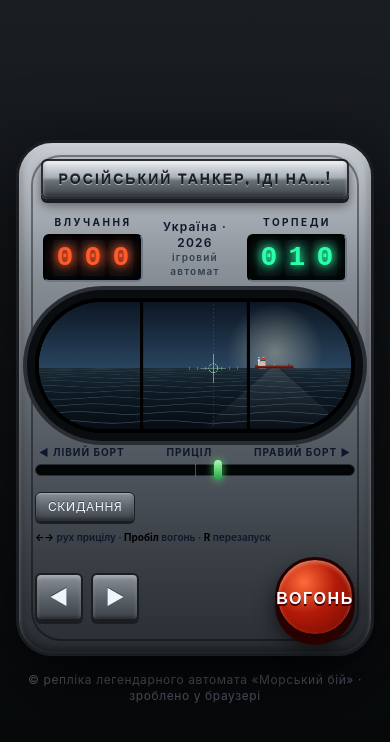
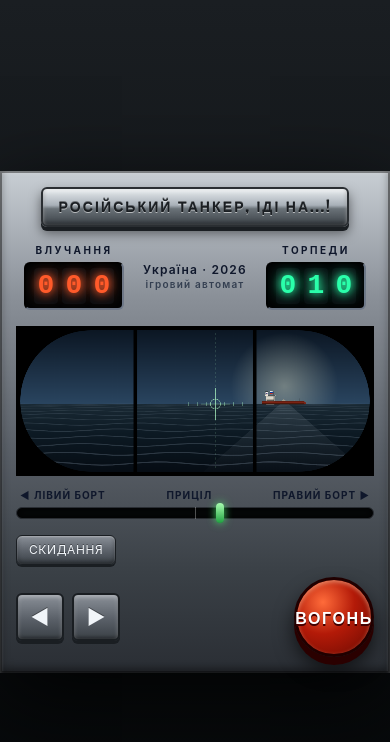
Before and after one commit to codebdbd/tanker, a React (Vite) app: page / in a window 390 px wide. Shown: the top 742 px of the page. Built offline with nearby package versions, Linux system fonts and the light colour scheme.

Commit message:
Mobile optimizations: hide hints/copyright, remove padding/borders, full screen

```diff
--- a/src/App.tsx
+++ b/src/App.tsx
@@ -864,24 +864,25 @@ export default function App() {
   // ИНТЕРФЕЙС
   // ==========================================================
   return (
-    <div className="min-h-screen w-full bg-gradient-to-b from-[#1a1e22] to-[#050708] text-slate-200 flex flex-col items-center justify-center p-4 select-none">
+    <div className="min-h-screen w-full bg-gradient-to-b from-[#1a1e22] to-[#050708] text-slate-200 flex flex-col items-center justify-center p-0 md:p-4 select-none">
       <div className="w-full max-w-5xl">
         <div
-          className="relative rounded-[36px] p-4 md:p-10 shadow-[0_25px_80px_rgba(0,0,0,0.8)]"
+          className="relative rounded-none md:rounded-[36px] p-0 md:p-10 shadow-none md:shadow-[0_25px_80px_rgba(0,0,0,0.8)]"
           style={{
             background:
               "linear-gradient(180deg,#c8ced4 0%,#8a9098 25%,#5a6068 55%,#3a4046 80%,#2a2e34 100%)",
-            border: "3px solid #1a1e22",
+            border: "0 solid #1a1e22",
             boxShadow:
               "inset 0 2px 4px rgba(255,255,255,0.4), inset 0 -4px 10px rgba(0,0,0,0.5), 0 25px 80px rgba(0,0,0,0.8)",
           }}
         >
           <div
-            className="absolute inset-3 rounded-[30px] pointer-events-none"
+            className="absolute inset-0 md:inset-3 rounded-none md:rounded-[30px] pointer-events-none"
             style={{ boxShadow: "inset 0 0 0 2px rgba(0,0,0,0.4)" }}
           />
 
-          <div className="text-center mb-4">
+          <div className="p-4 md:p-0">
+            <div className="text-center mb-4">
             <h1
               className="inline-block px-4 md:px-6 py-2 rounded-md text-sm md:text-xl tracking-[0.15em] md:tracking-[0.2em] font-black"
               style={{
@@ -911,11 +912,10 @@ export default function App() {
 
           <div className="relative mx-auto">
             <div
-              className="relative mx-auto rounded-[210px] overflow-hidden"
+              className="relative mx-auto rounded-none md:rounded-[210px] overflow-hidden md:shadow-[0_0_0_8px_#0a0d10,0_0_0_12px_#2a2e34]"
               style={{
                 background: "#000",
-                boxShadow:
-                  "0 0 0 8px #0a0d10, 0 0 0 12px #2a2e34, 0 0 45px rgba(0,0,0,0.9) inset",
+                boxShadow: "0 0 45px rgba(0,0,0,0.9) inset",
               }}
             >
               <canvas
@@ -981,7 +981,7 @@ export default function App() {
               >
                 СКИДАННЯ
               </button>
-              <div className="text-slate-900 text-[10px] md:text-xs font-semibold normal-case tracking-normal">
+              <div className="hidden md:block text-slate-900 text-[10px] md:text-xs font-semibold normal-case tracking-normal">
                 <span className="text-black font-bold">←→</span> рух прицілу ·{" "}
                 <span className="text-black font-bold">Пробіл</span> вогонь ·{" "}
                 <span className="text-black font-bold">R</span> перезапуск
@@ -1033,9 +1033,10 @@ export default function App() {
               </button>
             </div>
           </div>
+          </div>
         </div>
 
-        <p className="text-center text-slate-400/60 text-xs mt-4 tracking-wider">
+        <p className="hidden md:block text-center text-slate-400/60 text-xs mt-4 tracking-wider">
           © репліка легендарного автомата «Морський бій» · зроблено у браузері
         </p>
       </div>
```
